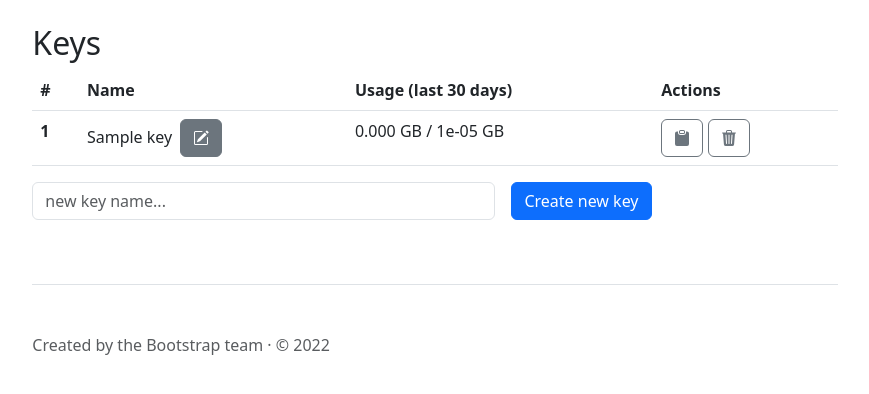
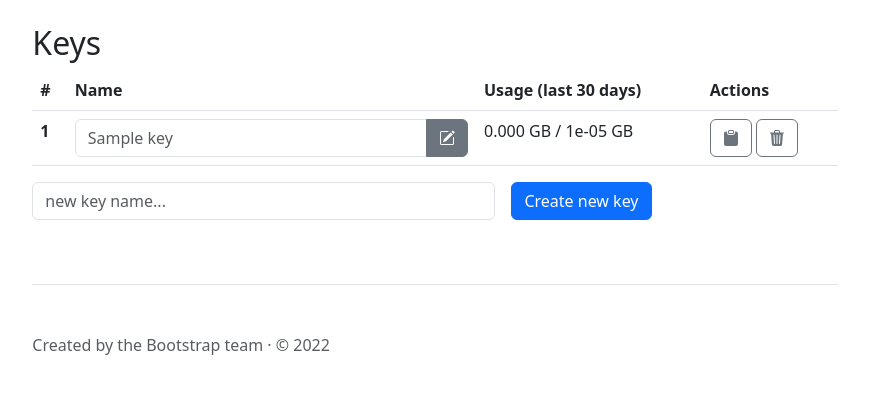
Before and after one commit to ilyhan2009/outline_web_manager, a FastAPI app: template outline_web_manager/templates/main.html in a window 1280 px wide. Shown: the part 121-515 px from the top of the page, without its empty margins (205-1074 px from the left). Run offline with FastAPI, Linux system fonts and the light colour scheme; the template is opened without the code that fills it: most values are stand-ins (such as "Sample title", 1, 10 or a date in 2020); some libraries are stand-ins or nearby versions.

Commit message:
added rename functionality

```diff
--- a/outline_web_manager/main.py
+++ b/outline_web_manager/main.py
@@ -64,6 +64,22 @@ async def create_new_key(request: Request, newKeyName: str = Form(), ApiUrl: t.U
     return response
 
 
+@app.post("/rename/{key_id}", response_class=HTMLResponse)
+async def rename_key_name(request: Request, key_id: int, keyName: str = Form(), ApiUrl: t.Union[str, None] = Cookie(default=None)):
+    response = RedirectResponse('/', status_code=status.HTTP_302_FOUND)
+
+    try:
+        outline_client = OutlineVPN(api_url=ApiUrl)
+
+        server_information = outline_client.get_server_information()
+    except Exception as e:
+        return response
+
+    outline_client.rename_key(key_id, keyName)
+
+    return response
+
+
 @app.get("/delete/{key_id}", response_class=HTMLResponse)
 async def delete_key(request: Request, key_id: int, ApiUrl: t.Union[str, None] = Cookie(default=None)):
     response = RedirectResponse('/')
--- a/outline_web_manager/templates/main.html
+++ b/outline_web_manager/templates/main.html
@@ -104,18 +104,21 @@
       <tr>
         <th scope="row">{{ key.key_id }}</th>
         <td>
-          <span class="me-1">{{ key.name }}</span>
-          <button type="button" class="btn btn-secondary" data-bs-toggle="tooltip" data-bs-title="Rename">
-            <svg xmlns="http://www.w3.org/2000/svg" width="16" height="16" fill="currentColor" class="bi bi-pencil-square" viewBox="0 0 16 16">
-              <path d="M15.502 1.94a.5.5 0 0 1 0 .706L14.459 3.69l-2-2L13.502.646a.5.5 0 0 1 .707 0l1.293 1.293zm-1.75 2.456-2-2L4.939 9.21a.5.5 0 0 0-.121.196l-.805 2.414a.25.25 0 0 0 .316.316l2.414-.805a.5.5 0 0 0 .196-.12l6.813-6.814z"/>
-              <path fill-rule="evenodd" d="M1 13.5A1.5 1.5 0 0 0 2.5 15h11a1.5 1.5 0 0 0 1.5-1.5v-6a.5.5 0 0 0-1 0v6a.5.5 0 0 1-.5.5h-11a.5.5 0 0 1-.5-.5v-11a.5.5 0 0 1 .5-.5H9a.5.5 0 0 0 0-1H2.5A1.5 1.5 0 0 0 1 2.5v11z"/>
-            </svg>
-            <span class="visually-hidden">Rename</span>
-          </button>
+          <form action="/rename/{{ key.key_id }}" method="POST">
+            <div class="input-group">
+              <input type="text" class="form-control" placeholder="{{ key.name }}" name="keyName">
+              <button type="submit" class="btn btn-secondary" data-bs-toggle="tooltip" data-bs-title="Rename">
+                <svg xmlns="http://www.w3.org/2000/svg" width="16" height="16" fill="currentColor" class="bi bi-pencil-square" viewBox="0 0 16 16">
+                  <path d="M15.502 1.94a.5.5 0 0 1 0 .706L14.459 3.69l-2-2L13.502.646a.5.5 0 0 1 .707 0l1.293 1.293zm-1.75 2.456-2-2L4.939 9.21a.5.5 0 0 0-.121.196l-.805 2.414a.25.25 0 0 0 .316.316l2.414-.805a.5.5 0 0 0 .196-.12l6.813-6.814z"/>
+                  <path fill-rule="evenodd" d="M1 13.5A1.5 1.5 0 0 0 2.5 15h11a1.5 1.5 0 0 0 1.5-1.5v-6a.5.5 0 0 0-1 0v6a.5.5 0 0 1-.5.5h-11a.5.5 0 0 1-.5-.5v-11a.5.5 0 0 1 .5-.5H9a.5.5 0 0 0 0-1H2.5A1.5 1.5 0 0 0 1 2.5v11z"/>
+                </svg>
+              </button>
+            </div>
+          </form>
         </td>
         <td>
           <span class="me-1">
-            {{ "%.3f"|format((key.used_bytes or 0) / 1000 / 1000 / 1000) }} GB / {{ server_information['accessKeyDataLimit']['bytes'] / 1000 / 1000 / 1000 }} GB
+            {{ "%.3f"|format((key.used_bytes or 0) / 1000 / 1000 / 1000) }} GB / <span data-bs-toggle="tooltip" data-bs-title="API provides only general server bytesPerKey limitation data, so it can be not accurate! Check in desktop Outline Manager">{{ server_information['accessKeyDataLimit']['bytes'] / 1000 / 1000 / 1000 }} GB</span>
           </span>
 <!--          <button type="button" class="btn btn-secondary" data-bs-toggle="tooltip" data-bs-title="Change Limit">-->
 <!--            <svg xmlns="http://www.w3.org/2000/svg" width="16" height="16" fill="currentColor" class="bi bi-server" viewBox="0 0 16 16">-->
```
